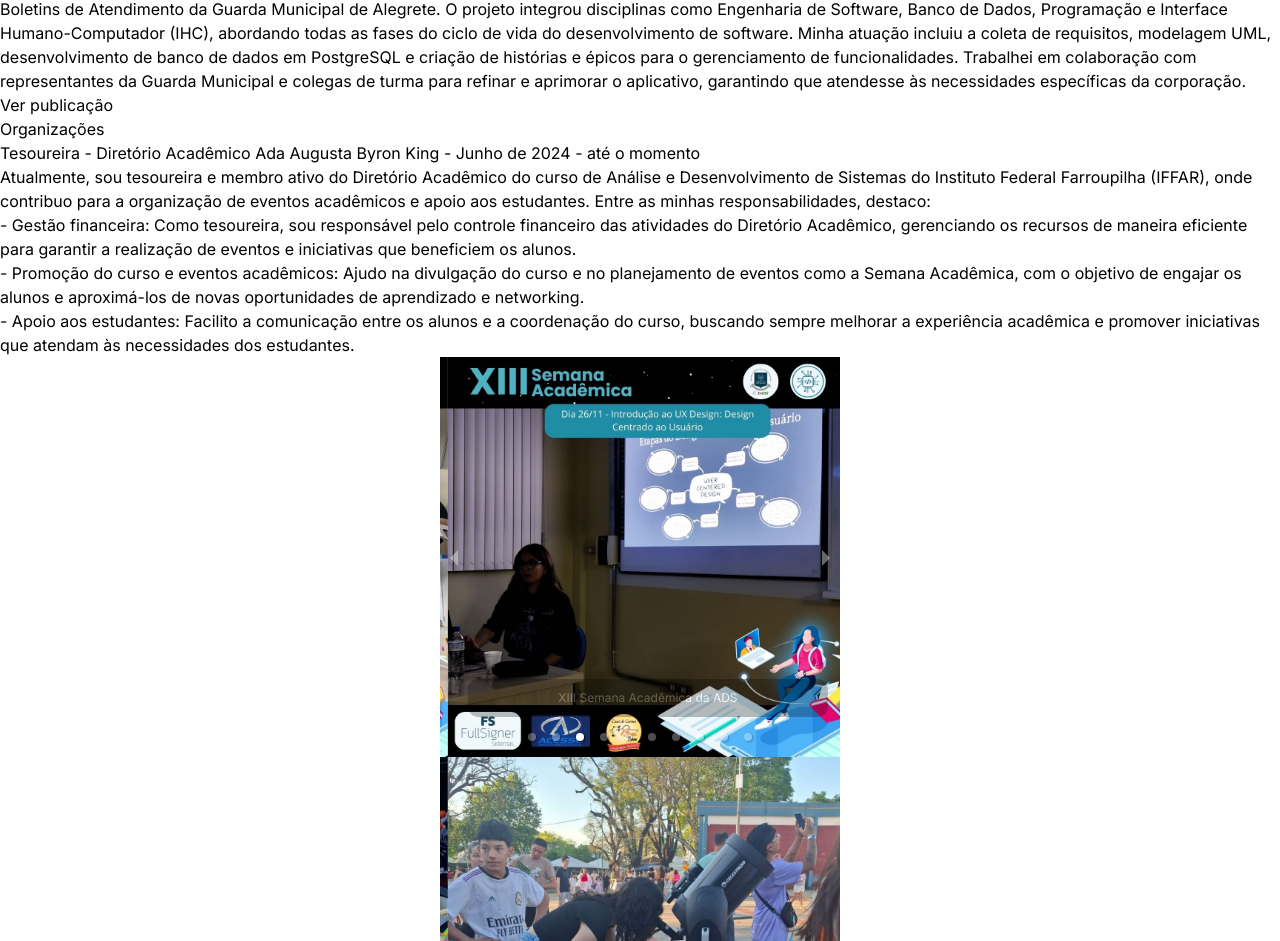
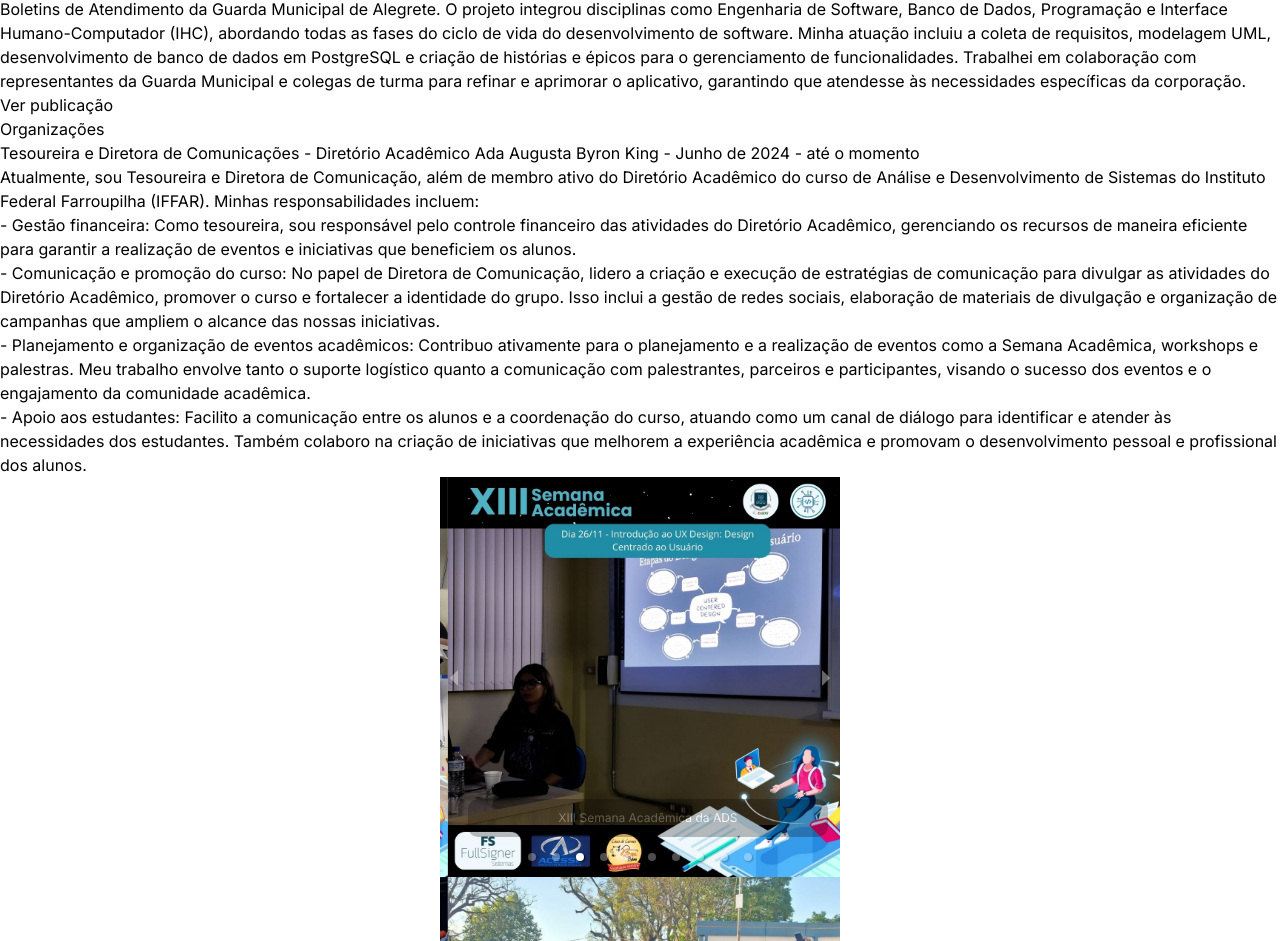
Before and after one commit to acaf02/portfolio, a React (Vite) app: page / in a window 1280 px wide. Shown: the part 3213-4154 px from the top of the page. Built offline with nearby package versions, Linux system fonts and the light colour scheme.

Commit message:
feat: atualizar cargo e atribuições

```diff
--- a/src/constants/index.js
+++ b/src/constants/index.js
@@ -92,17 +92,19 @@ export const PUBLICATION = [
 export const ORGANIZATION = [
   {
   title: "Diretório Acadêmico Ada Augusta Byron King",
-  role: "Tesoureira",
+  role: "Tesoureira e Diretora de Comunicações",
   period: "Junho de 2024 - até o momento",
   description: `
-        Atualmente, sou tesoureira e membro ativo do Diretório Acadêmico do curso de Análise e Desenvolvimento de Sistemas do Instituto Federal Farroupilha (IFFAR), onde contribuo para a organização de eventos acadêmicos e apoio aos estudantes. Entre as minhas responsabilidades, destaco:
+        Atualmente, sou Tesoureira e Diretora de Comunicação, além de membro ativo do Diretório Acadêmico do curso de Análise e Desenvolvimento de Sistemas do Instituto Federal Farroupilha (IFFAR). Minhas responsabilidades incluem:
 
         - Gestão financeira: Como tesoureira, sou responsável pelo controle financeiro das atividades do Diretório Acadêmico, gerenciando os recursos de maneira eficiente para garantir a realização de eventos e iniciativas que beneficiem os alunos.
 
-        - Promoção do curso e eventos acadêmicos: Ajudo na divulgação do curso e no planejamento de eventos como a Semana Acadêmica, com o objetivo de engajar os alunos e aproximá-los de novas oportunidades de aprendizado e networking.
+        - Comunicação e promoção do curso: No papel de Diretora de Comunicação, lidero a criação e execução de estratégias de comunicação para divulgar as atividades do Diretório Acadêmico, promover o curso e fortalecer a identidade do grupo. Isso inclui a gestão de redes sociais, elaboração de materiais de divulgação e organização de campanhas que ampliem o alcance das nossas iniciativas.
 
-        - Apoio aos estudantes: Facilito a comunicação entre os alunos e a coordenação do curso, buscando sempre melhorar a experiência acadêmica e promover iniciativas que atendam às necessidades dos estudantes.
-    `,
+        - Planejamento e organização de eventos acadêmicos: Contribuo ativamente para o planejamento e a realização de eventos como a Semana Acadêmica, workshops e palestras. Meu trabalho envolve tanto o suporte logístico quanto a comunicação com palestrantes, parceiros e participantes, visando o sucesso dos eventos e o engajamento da comunidade acadêmica.
+
+        - Apoio aos estudantes: Facilito a comunicação entre os alunos e a coordenação do curso, atuando como um canal de diálogo para identificar e atender às necessidades dos estudantes. Também colaboro na criação de iniciativas que melhorem a experiência acadêmica e promovam o desenvolvimento pessoal e profissional dos alunos.
+`,
 }
 ]
 
```
